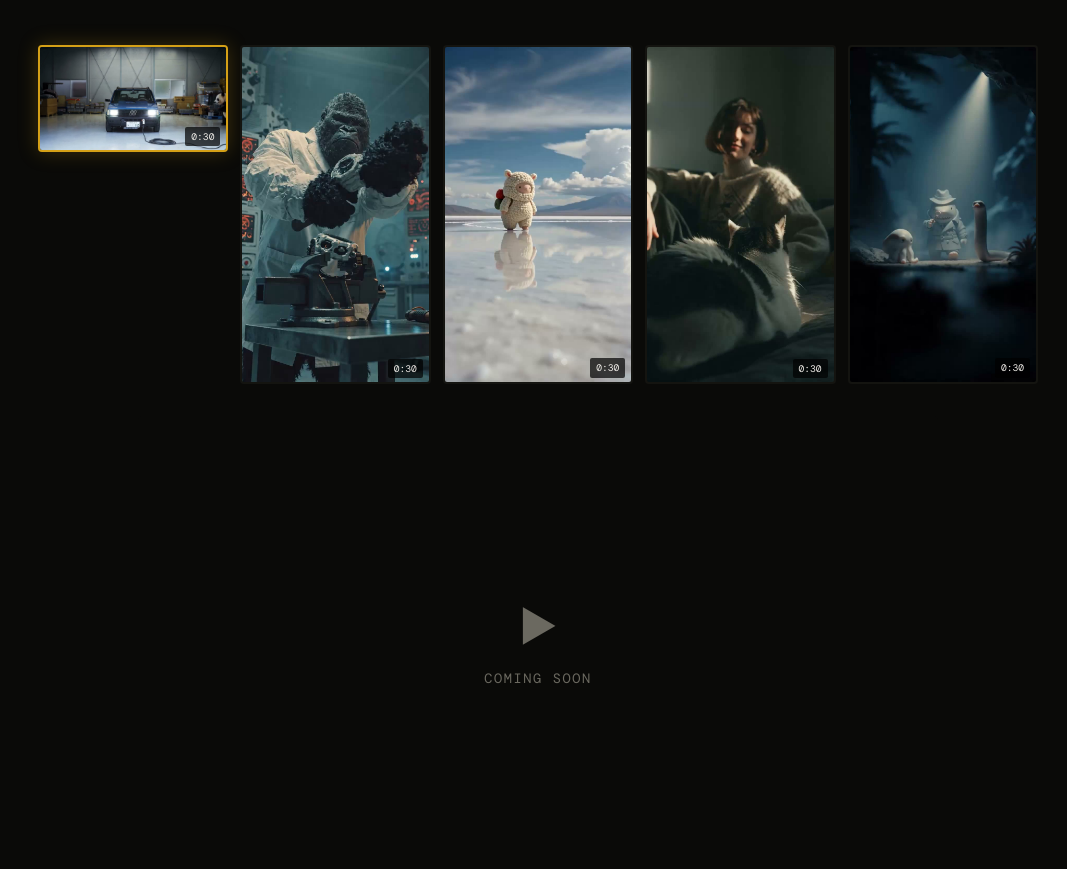
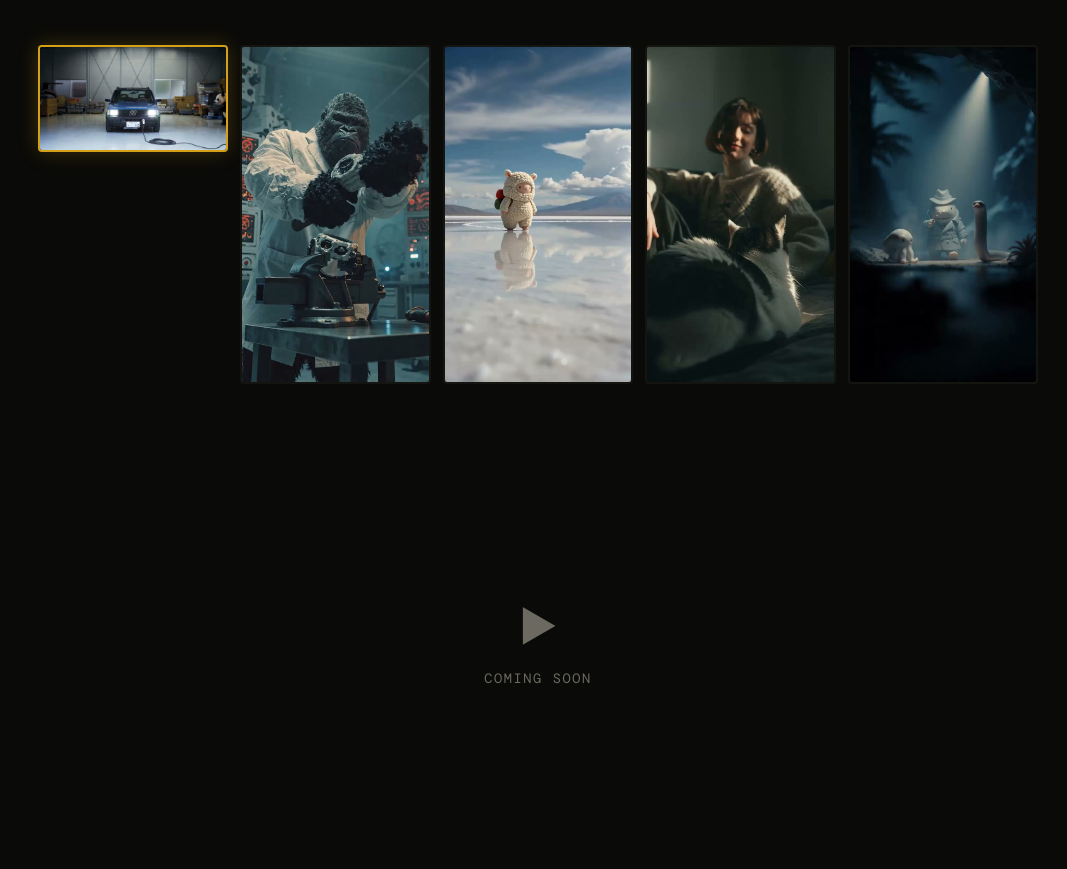
Before and after one commit to paul13131313/animal-ad-agency, a plain HTML site: page index.html in a window 1280 px wide. Shown: the part 1074-1943 px from the top of the page, without its empty margins (102-1169 px from the left). Drawn offline with nearby package versions, Linux system fonts and the light colour scheme.

Commit message:
サムネイルの秒数表示を削除

```diff
--- a/index.html
+++ b/index.html
@@ -314,18 +314,6 @@
       color: var(--muted);
       letter-spacing: 0.05em;
     }
-    .thumb-duration {
-      position: absolute;
-      bottom: 4px;
-      right: 6px;
-      font-family: var(--font-mono);
-      font-size: 0.6rem;
-      color: var(--text);
-      background: rgba(0, 0, 0, 0.7);
-      padding: 2px 6px;
-      border-radius: 2px;
-    }
-
     /* メインプレイヤー */
     .player-wrap {
       position: relative;
@@ -818,11 +806,6 @@
         };
         card.appendChild(img);
 
-        var dur = document.createElement('div');
-        dur.className = 'thumb-duration';
-        dur.textContent = m.duration;
-        card.appendChild(dur);
-
         grid.appendChild(card);
       });
     }
```
